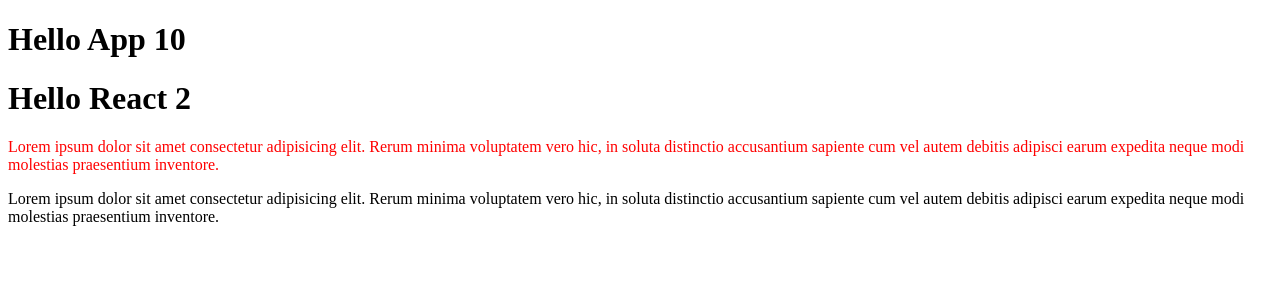
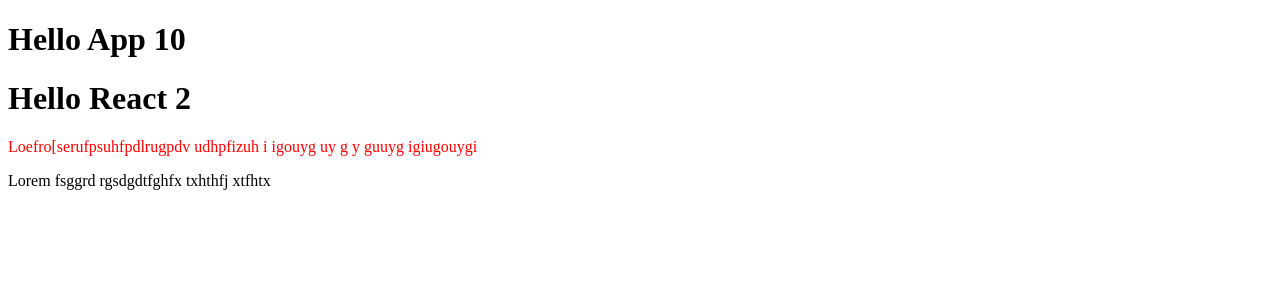
Before and after one commit to mouse-rubin4ic/project-1, a React (Create React App) app: page / in a window 1280 px wide. Shown: the top 300 px of the page. Built offline with nearby package versions, Linux system fonts and the light colour scheme.

Commit message:
додала Content в окремий файл

```diff
--- /dev/null
+++ b/src/Content.tsx
@@ -0,0 +1,12 @@
+type ContentType = {
+    text1: string
+    text2: string
+}
+export const Content = ({ text1, text2 }: ContentType) => {
+    return (
+        <>
+            <p className="red">{text1}</p>
+            <p>{text2}</p>
+        </>
+    )
+}
--- a/src/index.tsx
+++ b/src/index.tsx
@@ -2,6 +2,7 @@ import React from 'react'
 import ReactDOM from 'react-dom/client'
 import './style.css'
 import Title from './Title'
+import { Content } from './Content'
 
 // React Element
 // const title = React.createElement('h1', { id: 'title' }, 'Hello React')
@@ -19,31 +20,17 @@ import Title from './Title'
 //     </div>
 // )
 
-const Content = () => {
-    return (
-        <div>
-            <p className="red">
-                Lorem ipsum dolor sit amet consectetur adipisicing elit. Rerum
-                minima voluptatem vero hic, in soluta distinctio accusantium
-                sapiente cum vel autem debitis adipisci earum expedita neque
-                modi molestias praesentium inventore.
-            </p>
-            <p>
-                Lorem ipsum dolor sit amet consectetur adipisicing elit. Rerum
-                minima voluptatem vero hic, in soluta distinctio accusantium
-                sapiente cum vel autem debitis adipisci earum expedita neque
-                modi molestias praesentium inventore.
-            </p>
-        </div>
-    )
-}
-
 const App = () => {
     return (
         <>
             <Title title="App" />
             <Title title="React" num={2} />
-            <Content />
+            <Content
+                text1={
+                    'Loefro[serufpsuhfpdlrugpdv  udhpfizuh i igouyg uy  g y guuyg  igiugouygi '
+                }
+                text2={'Lorem fsggrd rgsdgdtfghfx txhthfj xtfhtx'}
+            />
         </>
     )
 }
```
